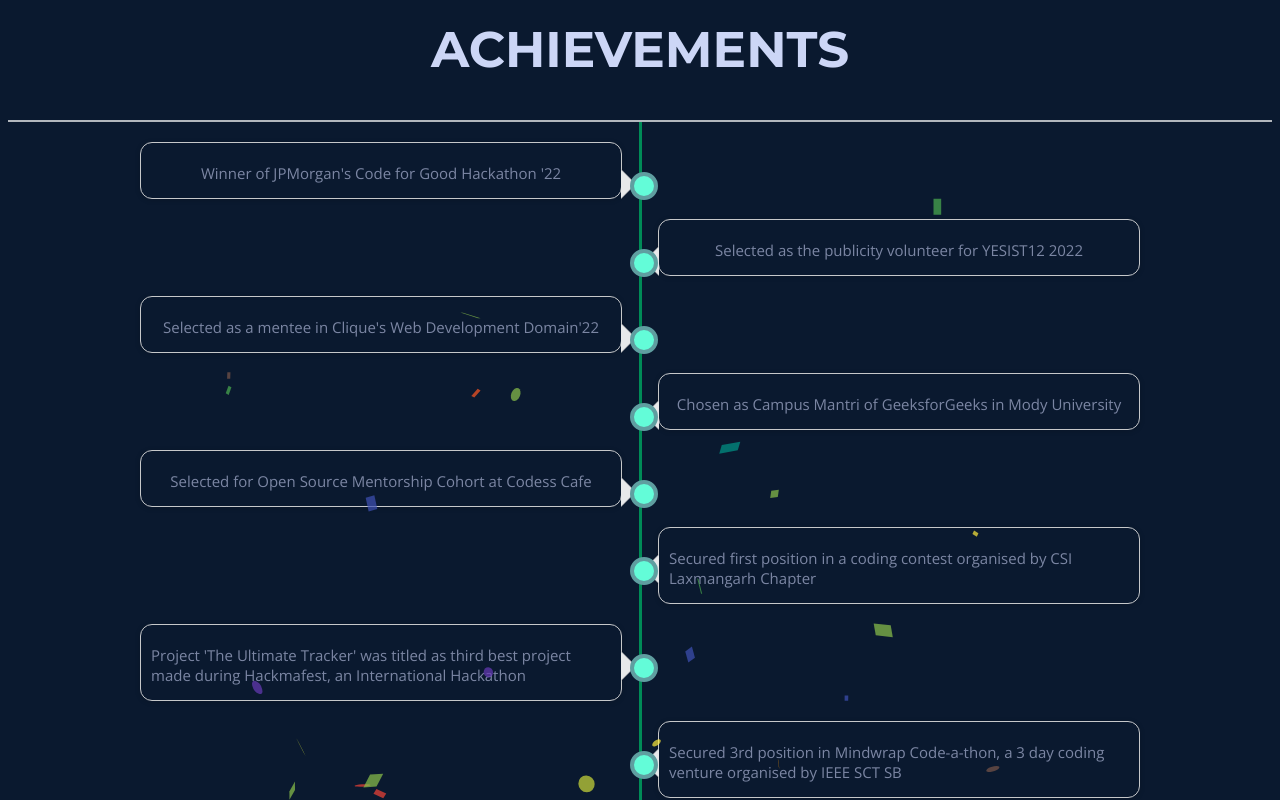
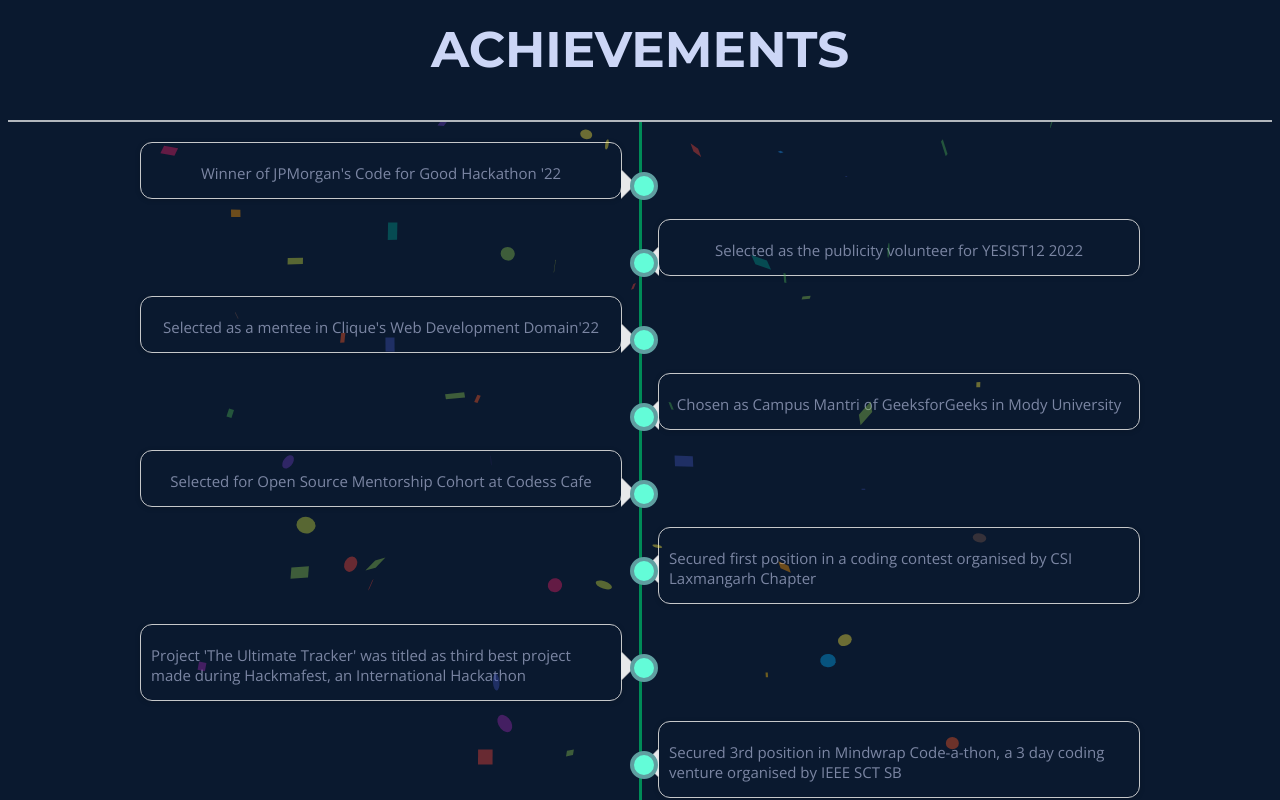
Before and after one commit to ritika728/Portfolio, a React (Create React App) app: page / in a window 1280 px wide. Shown: the part 1440-2240 px from the top of the page. Built offline with nearby package versions, Linux system fonts and the light colour scheme; a web font is replaced by a local one.

Commit message:
confetti modified

```diff
--- a/src/components/achievements/achievements.jsx
+++ b/src/components/achievements/achievements.jsx
@@ -17,9 +17,10 @@
     <ul className="timeline">
     <Confetti
      width={"1000px"}
-     height={"1000px"}
-     opacity={0.7}
-     recycle={false}
+     height={"850px"}
+     opacity={0.4}
+     recycle={true}
+     numberOfPieces={100}
     //  confettiSource={"x: 900px, y: 1000, w: canvas.width, h:700px"}
   />
         <li>
```
Also changed, not shown: src/Components/Achievements/achievements.jsx (+4 -3 lines).
